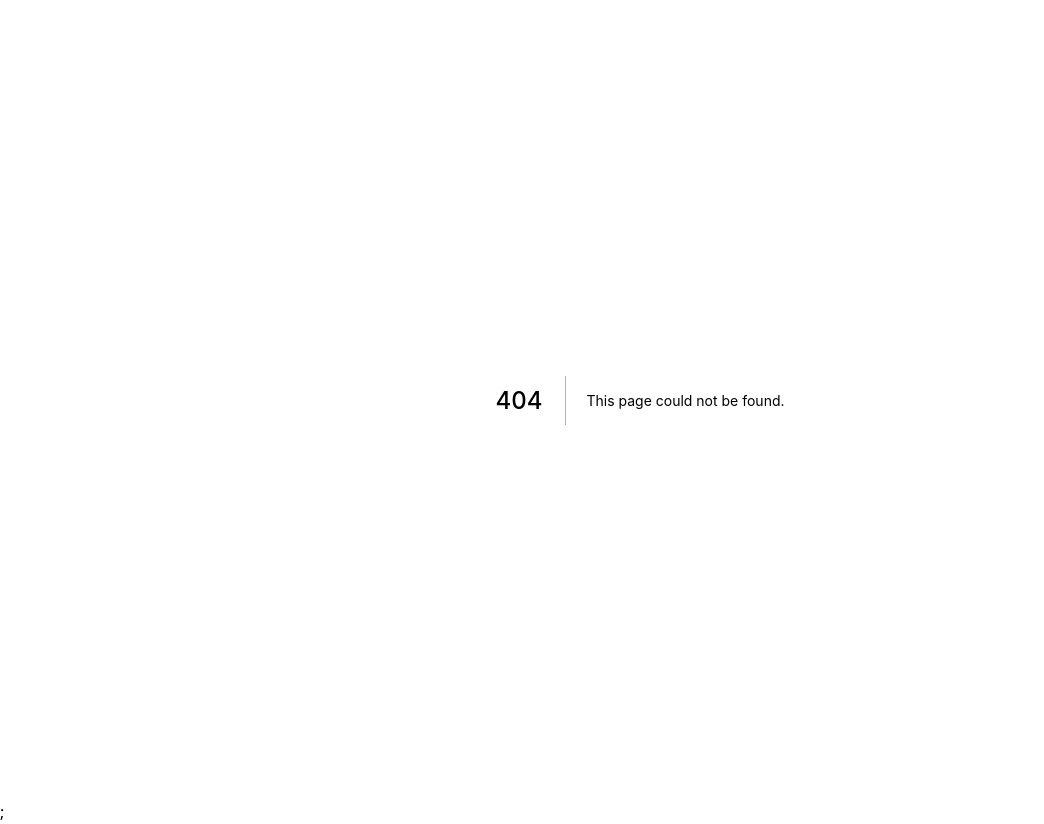
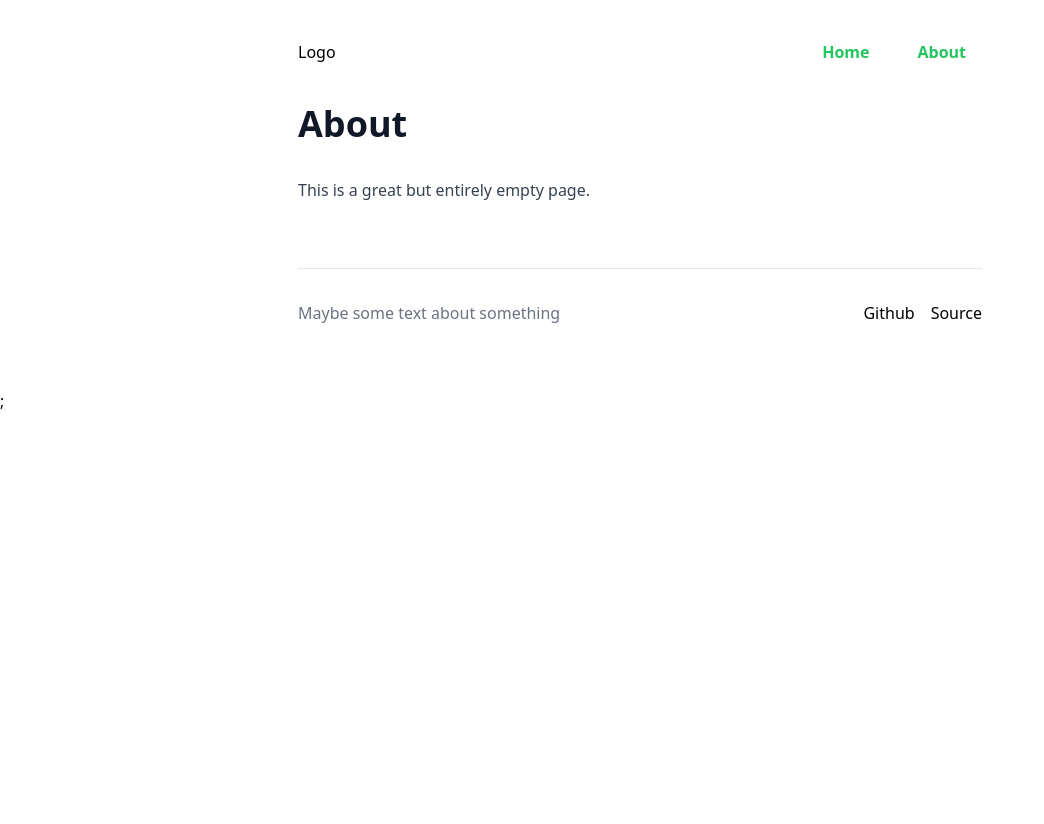
Before and after one commit to sugarcity-io/website, a Next.js app: page /about in a window 1280 px wide. Before the commit this address had no page. Shown: the whole page, without its empty margins (0-1044 px from the left). After the commit the page ends 800 px from the top, so only its background shows below. Built offline with nearby package versions, Linux system fonts and the light colour scheme.

Commit message:
Add dummy about

```diff
--- a/components/Container.tsx
+++ b/components/Container.tsx
@@ -5,14 +5,5 @@ export default function Container({
   children,
   className,
 }: PropsWithChildren<{ className?: string }>) {
-  return (
-    <div
-      className={classnames(
-        "w-full md:max-w-[700px] md:mx-auto px-2",
-        className
-      )}
-    >
-      {children}
-    </div>
-  );
+  return <div className={classnames("container", className)}>{children}</div>;
 }
--- /dev/null
+++ b/pages/about.tsx
@@ -0,0 +1,15 @@
+import { Footer } from "components/Footer";
+import Nav from "components/Nav";
+
+export default function About() {
+  return (
+    <>
+      <Nav />
+      <article>
+        <h1>About</h1>
+        <p>This is a great but entirely empty page.</p>
+      </article>
+      <Footer />
+    </>
+  );
+}
--- a/styles/globals.css
+++ b/styles/globals.css
@@ -6,6 +6,11 @@
   html {
     article {
       @apply prose;
+    }
+
+    article,
+    .container {
+      @apply w-full max-w-full md:max-w-[700px] md:mx-auto px-2;
     }
 
     &,
```
